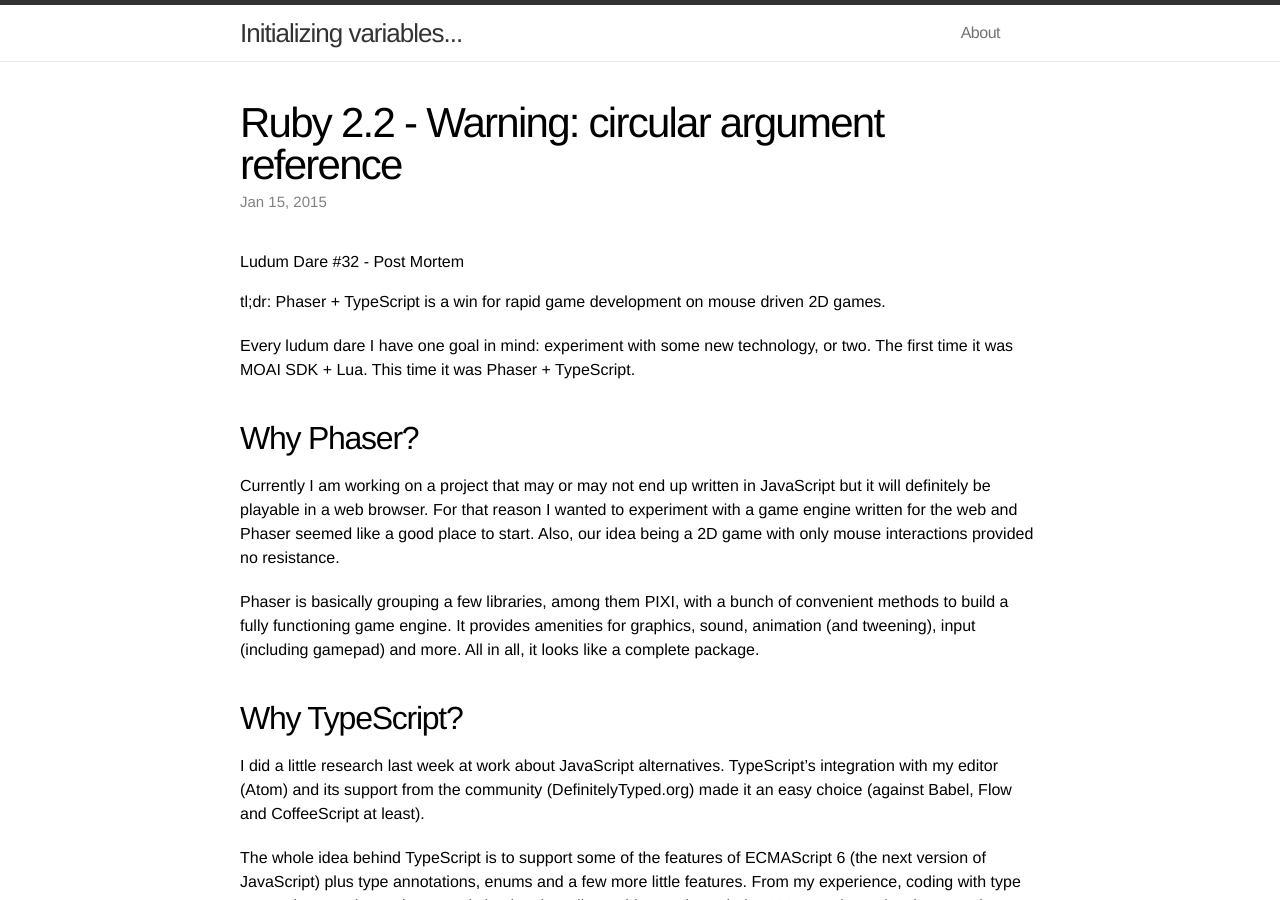
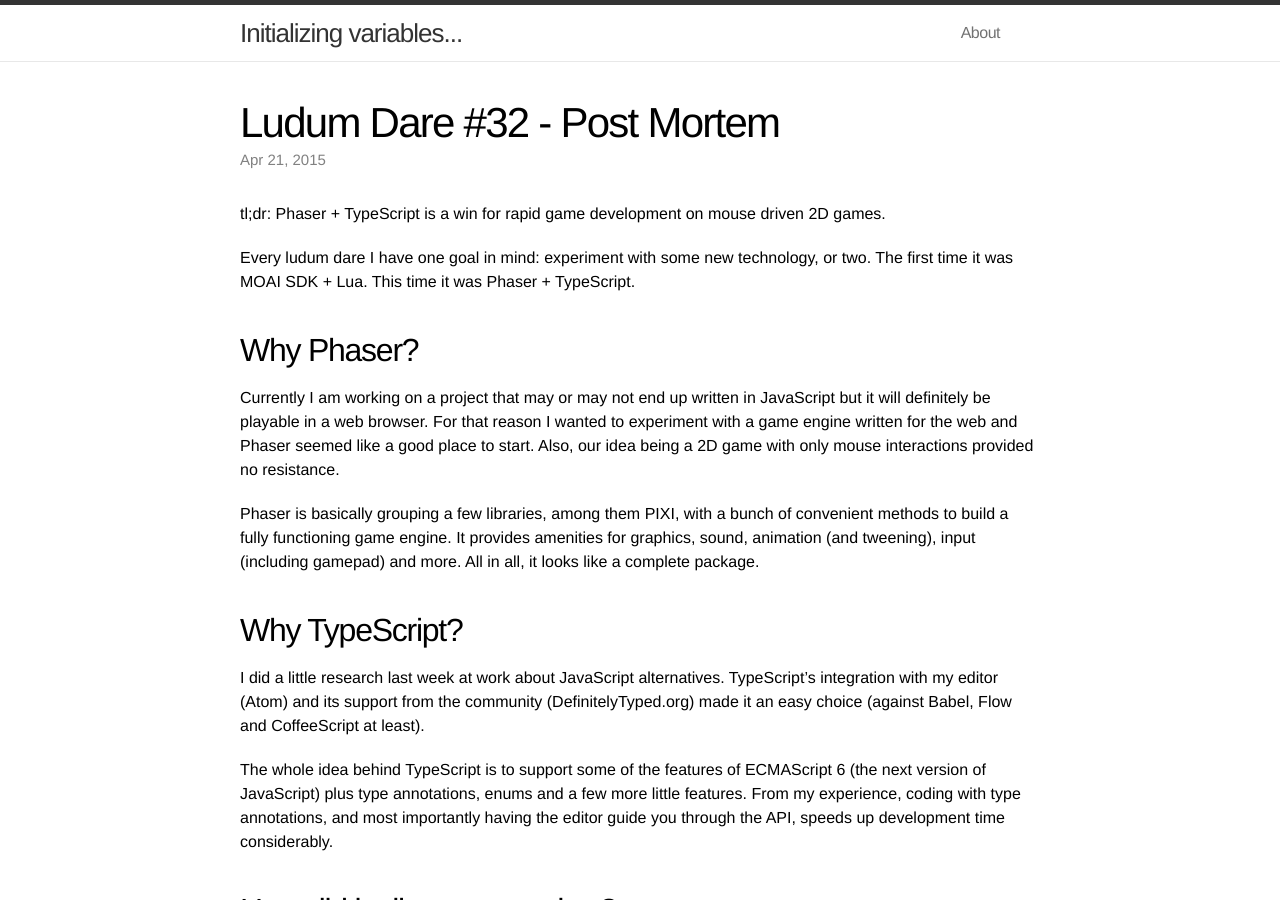
Before and after one commit to vrinek/vrinek.github.io, a Jekyll site: the page built from _posts/2015-04-21-ludum-dare-32.md, in a window 1280 px wide and 900 px high. Built offline with Jekyll 4.4.1, drawn with Linux system fonts in a browser that asks for light colours.

Commit message:
Fix last post's metadata

```diff
--- a/_posts/2015-04-21-ludum-dare-32.md
+++ b/_posts/2015-04-21-ludum-dare-32.md
@@ -1,10 +1,8 @@
 ---
 layout: post
-title: "Ruby 2.2 - Warning: circular argument reference"
-date: 2015-01-15 12:51:00
+title: "Ludum Dare #32 - Post Mortem"
+date: 2015-04-21 22:12:09
 ---
-
-# Ludum Dare #32 - Post Mortem
 
 tl;dr: Phaser + TypeScript is a win for rapid game development on mouse driven 2D games.
 
```
